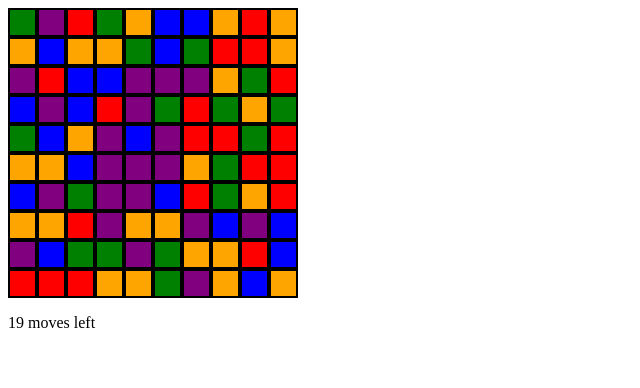
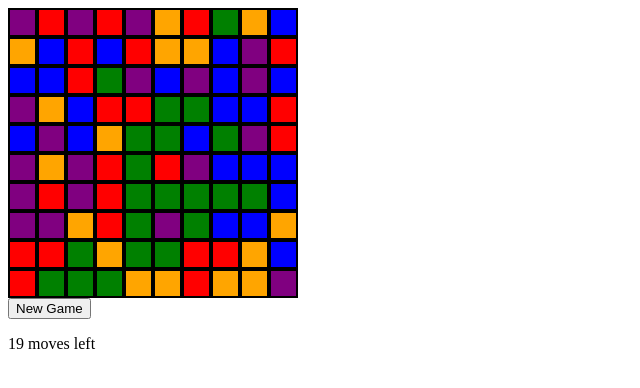
Before and after one commit to NathanRSmith/html5-dropgame, a plain HTML site: page index.html in a window 1280 px wide. Shown: the whole page, without its empty margins (0-640 px from the left). Drawn offline with Linux system fonts and the light colour scheme.

Commit message:
added newGame and preNewGame events and new game button/view

```diff
--- a/index.html
+++ b/index.html
@@ -18,6 +18,8 @@
             game = new DropGameCanvasView({el: '#dropgame_canvas'});
 //            moveLogView = new MoveLogView();
             movesLeftView = new MovesLeftView();
+            newGameBtnView = new NewGameBtnView();
+
         });
     </script>
 </head>
@@ -25,6 +27,7 @@
     <div id="canvas_container">
         <canvas id="dropgame_canvas"></canvas>
     </div>
+    <button id="new_game" type="button">New Game</button>
     <ul id="move_log"></ul>
     <div id="moves_left"></div>
 </body>
--- a/js/models.js
+++ b/js/models.js
@@ -15,9 +15,9 @@ var DropGameMatrix = Backbone.Collection.extend({
         this.height = options.height;
         this.width = options.width;
         this.numColors = options.numColors;
-        this._generateRandomMatrix();
+        this.generateRandomMatrix();
     },
-    _generateRandomMatrix: function() {
+    generateRandomMatrix: function() {
         var mat = new Array(this.height)
         for(var i=0; i<this.height; i++) {
             mat[i] = new Array(this.width);
--- a/js/views.js
+++ b/js/views.js
@@ -4,15 +4,30 @@
  * Events:
  *     * moveMade returns number removed
  *     * gameOver
+ *     * newGame
+ *     * preNewGame
  *
  */
 dispatcher = _.extend({}, Backbone.Events);
 
+var NewGameBtnView = Backbone.View.extend({
+    el: '#new_game',
+    events: {
+        'click': 'btnClicked'
+    },
+    btnClicked: function(e) {
+        dispatcher.trigger('preNewGame');
+    }
+});
 
 var MovesLeftView = Backbone.View.extend({
     el: '#moves_left',
     initialize: function() {
         this.listenTo(dispatcher, 'moveMade', this.moveCallback);
+        this.listenTo(dispatcher, 'newGame', this.newGameCallback);
+        this.render( game.collection.countMovesLeft() );
+    },
+    newGameCallback: function() {
         this.render( game.collection.countMovesLeft() );
     },
     moveCallback: function(move) {
@@ -90,6 +105,7 @@ var DropGameCanvasView = Backbone.View.extend({
         });
 
         this.listenTo(dispatcher, 'gameOver', this.gameOverHandler);
+        this.listenTo(dispatcher, 'preNewGame', this.newGameHandler);
 
         // configure canvas and draw
         this._initializeCanvas();
@@ -112,6 +128,13 @@ var DropGameCanvasView = Backbone.View.extend({
         if( moves == 0 ) {
             dispatcher.trigger('gameOver');
         }
+    },
+    newGameHandler: function() {
+        this.collection.generateRandomMatrix();
+        this._initializeCanvas();
+        this.draw();
+
+        dispatcher.trigger('newGame');
     },
     gameOverHandler: function() {
         alert('Game Over!');
```
